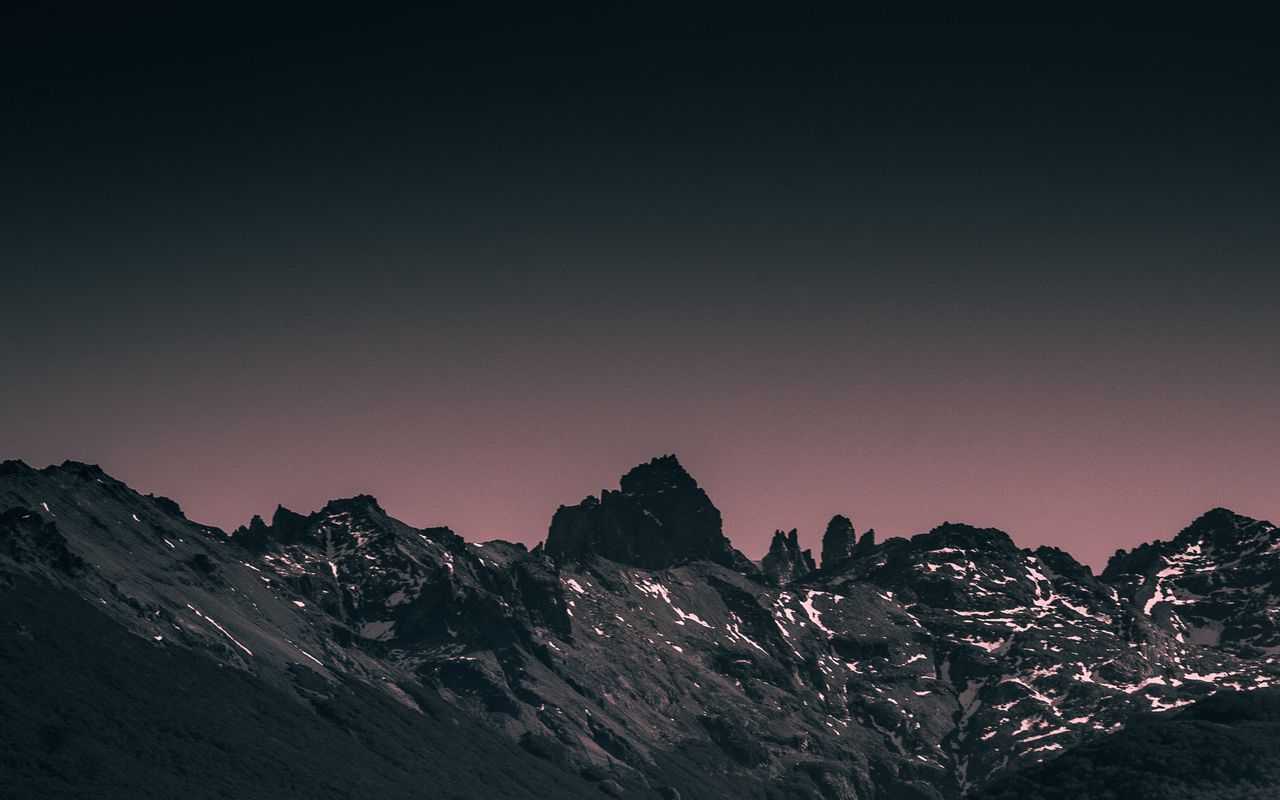
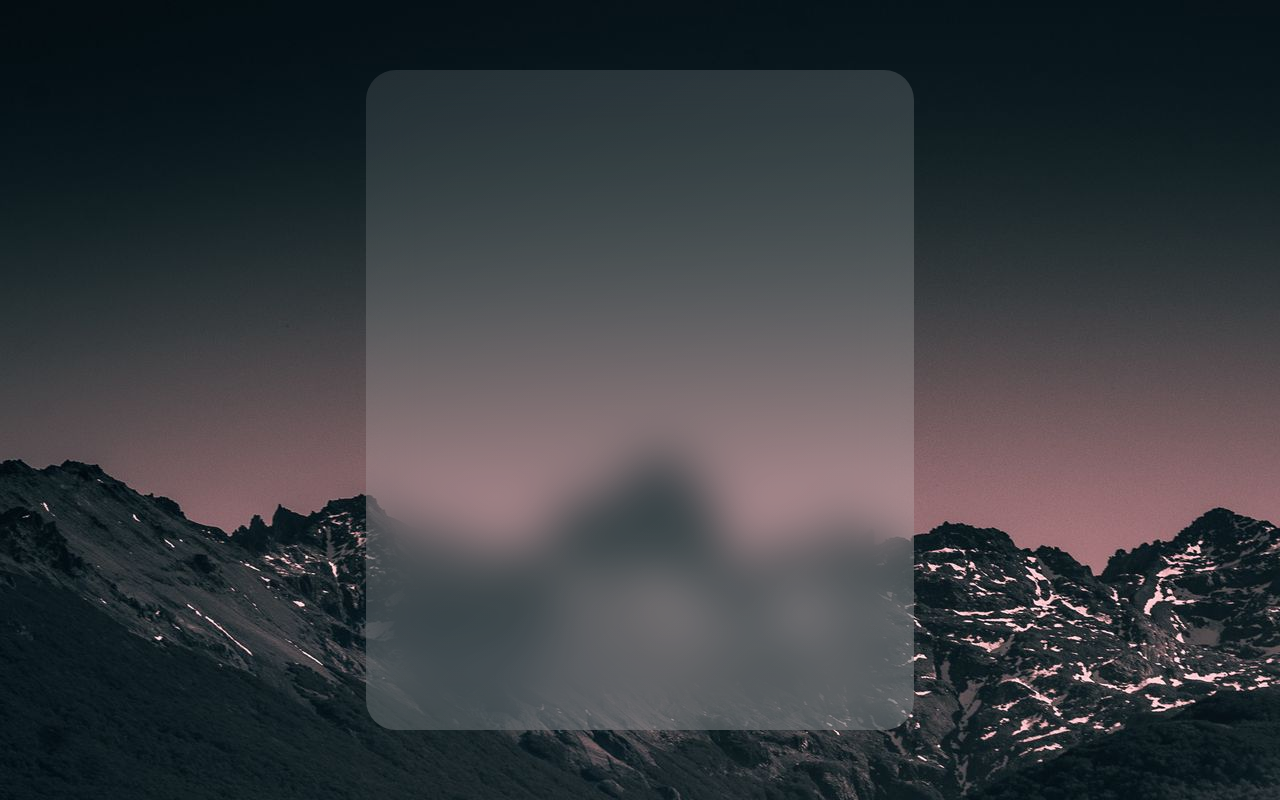
Before and after one commit to Scat55/weatherApp, a Nuxt app: page / in a window 1280 px wide. Built offline with nearby package versions, Linux system fonts and the light colour scheme.

Commit message:
feat: create main-window component

```diff
--- a/app.vue
+++ b/app.vue
@@ -1,3 +1,13 @@
 <template>
-  <div></div>
+  <div class="app">
+    <MainWindowUi />
+  </div>
 </template>
+<style lang="scss" scoped>
+.app {
+  display: flex;
+  align-items: center;
+  justify-content: center;
+  min-height: 100vh;
+}
+</style>
--- /dev/null
+++ b/components/main-window/index.ts
@@ -0,0 +1 @@
+export { default as mainWindow } from './ui.vue';
--- /dev/null
+++ b/components/main-window/ui.vue
@@ -0,0 +1,18 @@
+<script setup lang="ts"></script>
+
+<template>
+  <div class="main-window"></div>
+</template>
+
+<style scoped lang="scss">
+.main-window {
+  width: 548px;
+  height: 660px;
+  flex-shrink: 0;
+  border-radius: 30px;
+  background: linear-gradient(144deg, rgba(255, 255, 255, 0.11) 0%, rgba(255, 255, 255, 0.22) 100%);
+  filter: blur(0px);
+  backdrop-filter: blur(25px);
+  padding: 20px;
+}
+</style>
```
